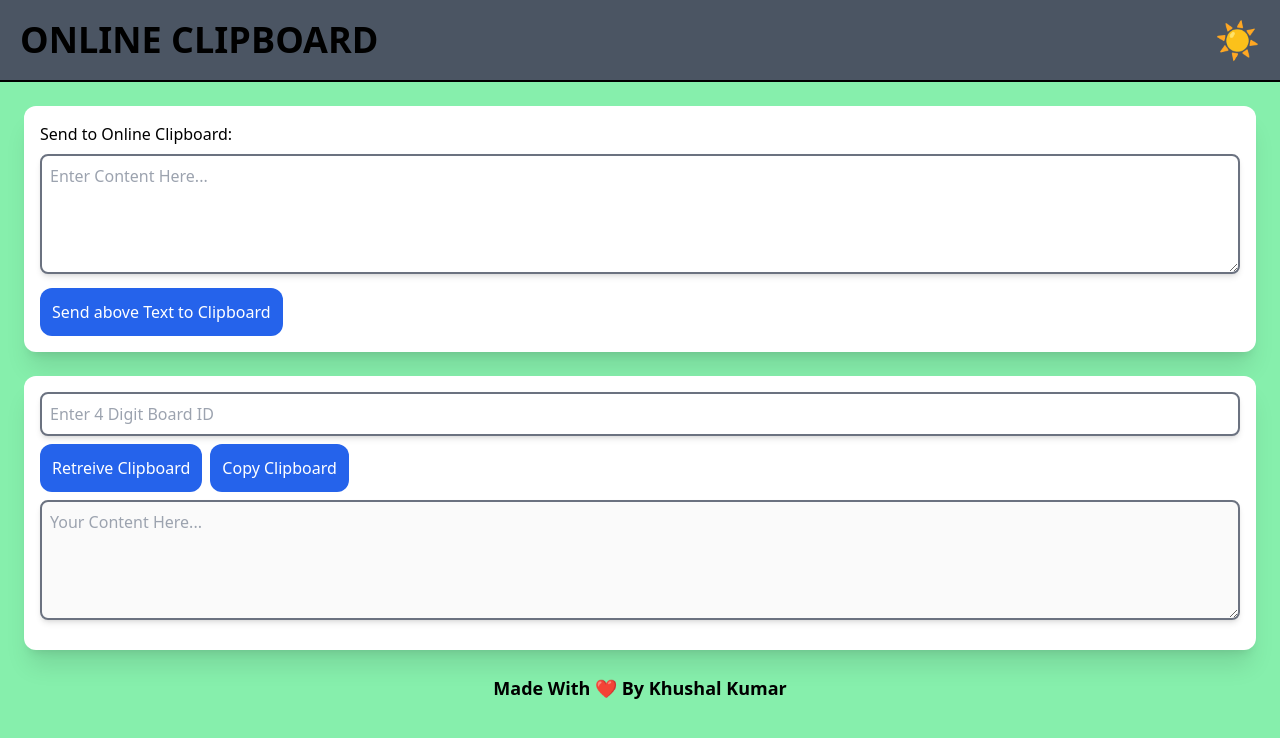
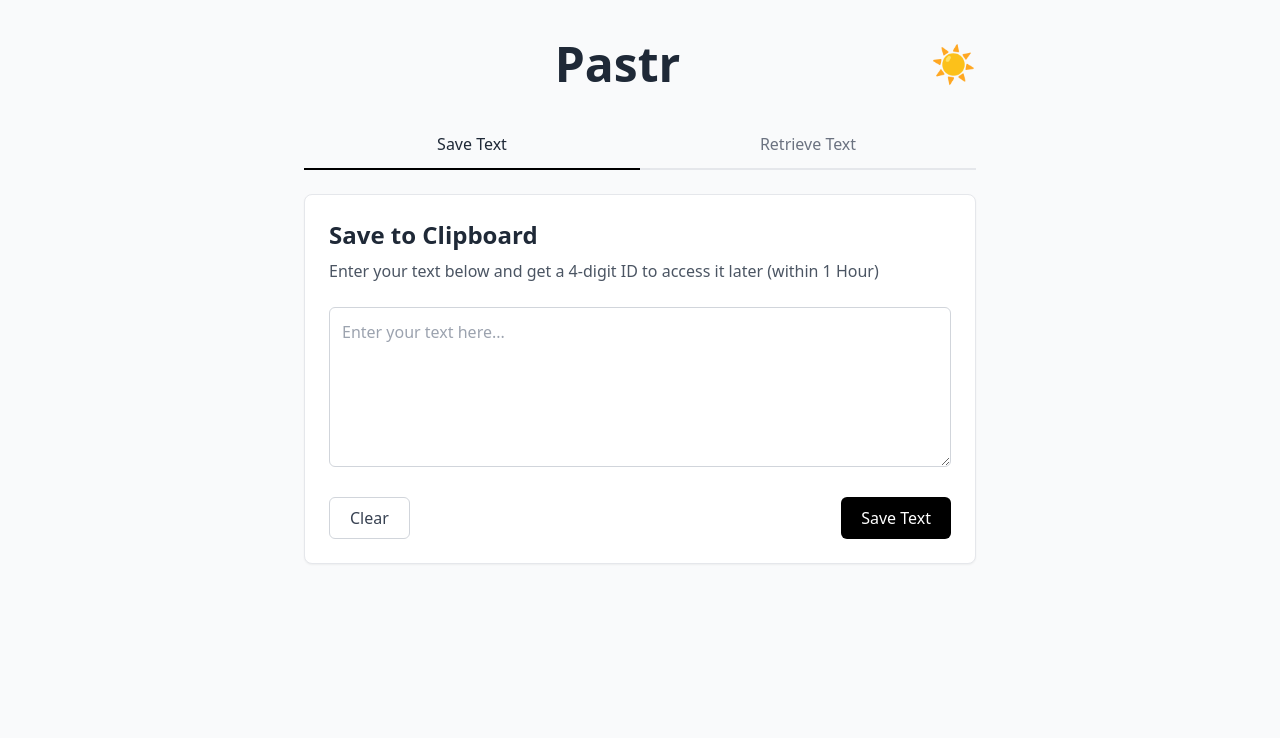
Before and after one commit to khushal0944/Pastr-Online_Clipboard, a React (Vite) app in the folder frontend/: page / in a window 1280 px wide. Shown: the top 738 px of the page. Built offline with nearby package versions, Linux system fonts and the light colour scheme.

Commit message:
changed frontend ui

```diff
--- a/frontend/src/App.tsx
+++ b/frontend/src/App.tsx
@@ -1,19 +1,20 @@
-import { useEffect, useState } from "react";
+import { useEffect, useRef, useState } from "react";
 import axios from "axios";
 import Toast from "typescript-toastify";
 import { ToastType } from "typescript-toastify/lib/type/type";
 
 const api = axios.create({
-	baseURL: "https://online-clipboard-99xm.onrender.com",
+	baseURL: "http://localhost:5000",
 });
 
 type ThemeType = "light" | "dark";
 
-const localTheme: ThemeType = JSON.parse(localStorage.getItem("theme")!) || "light";
+const localTheme: ThemeType =
+	JSON.parse(localStorage.getItem("theme")!) || "light";
 
 interface APIResponseType {
-    shortId: string,
-    content: string,
+	shortId: string;
+	content: string;
 }
 
 function showToast(toastMsg: string, type: ToastType) {
@@ -30,67 +31,217 @@ function showToast(toastMsg: string, type: ToastType) {
 	});
 }
 
-export default function App() {
+// export default function App() {
+// const [theme, setTheme] = useState<ThemeType>(localTheme);
+
+// useEffect(() => {
+//     const html = document.querySelector('html')
+//     if (html) {
+//         html?.classList.remove("light", "dark")
+//         html?.classList.add(theme)
+//     }
+//     localStorage.setItem("theme", JSON.stringify(theme));
+// }, [theme])
+
+// const [retrieveContent, setRetrieveContent] = useState<string>("");
+// const [retrieveId, setRetrieveId] = useState<string | null>(null);
+// const [content, setContent] = useState<string>("");
+// const [boardId, setBoardId] = useState<string | null>(null);
+
+// const handleContent = async () => {
+//     if (!content || content.trim() === "") {
+//         showToast("Invalid Content", "error");
+//         return;
+//     }
+//     try {
+
+//         const data = await api.post(('/api/v1/board'), {
+//             content
+//         })
+//         const filteredData: APIResponseType = data.data.uploadedDoc
+//         setBoardId(filteredData.shortId)
+//     } catch (error) {
+//         showToast("Data Uploding Error", "error")
+//     }
+// }
+
+// const handleRetrival = async () => {
+//     if (!retrieveId || retrieveId.length !== 4) {
+//         showToast("Invalid Board ID", "error")
+//         return;
+//     }
+//     try {
+//         const data = (await api.get(`/api/v1/board/${retrieveId}`)).data
+//         setRetrieveContent(data.content)
+//     } catch (error) {
+//         showToast("Board Not Found", "error")
+//     }
+// }
+
+// function copyRetrival() {
+//     if (!retrieveContent || retrieveContent.trim() === "") return;
+//     navigator.clipboard
+// 		.writeText(retrieveContent)
+// 		.then(() => showToast("Retrieve Text Copied Successfully", "success"));
+// }
+
+// 	return (
+// 		<div className="w-full min-h-screen bg-green-300 dark:bg-green-950 transition-colors pb-4 relative">
+// 			<div className=" text-4xl transition-colors bg-gray-600 dark:bg-gray-900  flex dark:border-white border-black border-b-2 p-5 items-center justify-between">
+// 				<h1 className="font-semibold uppercase dark:text-white">
+// 					Online ClipBoard
+// 				</h1>
+// <button
+// 	onClick={() =>
+// 		setTheme(theme === "light" ? "dark" : "light")
+// 	}
+// >
+// 	{theme === "light" ? "☀️" : "🌑"}
+// </button>
+// 			</div>
+// 			<div
+// 				id="board"
+// 				className="bg-white dark:bg-gray-800 dark:text-white shadow-xl p-4 m-6 rounded-xl"
+// 			>
+// 				<h1 className="mb-2">Send to Online Clipboard:</h1>
+// 				<textarea
+// 					className="w-full rounded-lg p-2 mb-2 focus:bg-gray-50 border-gray-500 dark:focus:bg-gray-700 outline-none dark:bg-gray-600 dark:placeholder:text-gray-200 focus:shadow focus:shadow-blue-500 border-2 shadow-md"
+// 					value={content}
+// 					onChange={(e) => setContent(e.target.value)}
+// 					placeholder="Enter Content Here..."
+// 				/>
+// 				<button
+// 					onClick={handleContent}
+// 					className="bg-blue-600 hover:bg-blue-800 p-3 rounded-xl text-white"
+// 				>
+// 					Send above Text to Clipboard
+// 				</button>
+// 				{boardId && (
+// 					<p className="mt-2 text-md">
+// 						ID for the above Board:{" "}
+// 						<span
+// 							onClick={() =>
+// 								navigator.clipboard
+// 									.writeText(boardId)
+// 									.then(() =>
+// 										showToast(
+// 											"ID Copied Successfully",
+// 											"success"
+// 										)
+// 									)
+// 							}
+// 							className="cursor-pointer border-black text-md border-b-2"
+// 						>
+// 							{boardId}
+// 						</span>
+// 					</p>
+// 				)}
+// 			</div>
+// 			<div className="bg-white shadow-xl p-4 m-6 rounded-xl dark:bg-gray-800 dark:text-white">
+// 				<input
+// 					type="number"
+// 					min={1000}
+// 					max={9999}
+// 					onChange={(e) => setRetrieveId(e.target.value)}
+// 					className="w-full rounded-lg p-2 mb-2 focus:bg-gray-50 outline-none dark:focus:bg-gray-700 dark:bg-gray-600 dark:placeholder:text-gray-200 border-gray-500  focus:shadow focus:shadow-blue-500 border-2 shadow-md"
+// 					placeholder="Enter 4 Digit Board ID"
+// 				/>
+// 				<button
+// 					onClick={handleRetrival}
+// 					className="bg-blue-600 hover:bg-blue-800 p-3 rounded-xl text-white"
+// 				>
+// 					Retreive Clipboard
+// 				</button>
+// 				<button
+// 					onClick={copyRetrival}
+// 					className="bg-blue-600 ml-2 hover:bg-blue-800 p-3 rounded-xl text-white"
+// 				>
+// 					Copy Clipboard
+// 				</button>
+// 				<textarea
+// 					disabled
+// 					className="w-full rounded-lg p-2 my-2 border-gray-500 outline-none dark:bg-gray-600 dark:placeholder:text-gray-200 focus:shadow focus:shadow-blue-500 border-2 shadow-md"
+// 					style={{ minHeight: "120px" }}
+// 					value={retrieveContent}
+// 					placeholder="Your Content Here..."
+// 				/>
+// 			</div>
+// 			<footer className="text-center text-lg dark:text-white font-semibold">
+// 				Made With ❤️ By Khushal Kumar
+// 			</footer>
+// 		</div>
+// 	);
+// }
+
+function App() {
 	const [theme, setTheme] = useState<ThemeType>(localTheme);
 
 	useEffect(() => {
-        const html = document.querySelector('html')
+		const html = document.querySelector("html");
 		if (html) {
-            html?.classList.remove("light", "dark")
-            html?.classList.add(theme)
+			html?.classList.remove("light", "dark");
+			html?.classList.add(theme);
 		}
 		localStorage.setItem("theme", JSON.stringify(theme));
-    }, [theme])
+	}, [theme]);
 
+    let prevContent = useRef<string>("");
+
+	const [tab, setTab] = useState<"save" | "retrieve">("save");
 	const [retrieveContent, setRetrieveContent] = useState<string>("");
 	const [retrieveId, setRetrieveId] = useState<string | null>(null);
 	const [content, setContent] = useState<string>("");
 	const [boardId, setBoardId] = useState<string | null>(null);
 
 	const handleContent = async () => {
+        if (prevContent.current === content) return;
 		if (!content || content.trim() === "") {
-            showToast("Invalid Content", "error");
+			showToast("Content Empty or Invalid", "error");
 			return;
 		}
 		try {
-
-            const data = await api.post(('/api/v1/board'), {
-                content
-            })
-            const filteredData: APIResponseType = data.data.uploadedDoc
-            setBoardId(filteredData.shortId)
+            prevContent.current = content
+            console.log("prevContent - ", prevContent);
+            console.log("content - ", content)
+			const data = await api.post("/api/v1/board", {
+				content,
+			});
+			const filteredData: APIResponseType = data.data.uploadedDoc;
+			setBoardId(filteredData.shortId);
 		} catch (error) {
-            showToast("Data Uploding Error", "error")
+			showToast("Data Uploding Error", "error");
 		}
-    }
+	};
 
 	const handleRetrival = async () => {
 		if (!retrieveId || retrieveId.length !== 4) {
-            showToast("Invalid Board ID", "error")
+			showToast("Invalid Board ID", "error");
 			return;
 		}
 		try {
-            const data = (await api.get(`/api/v1/board/${retrieveId}`)).data
-            setRetrieveContent(data.content)
+			const data = await api.get(`/api/v1/board/${retrieveId}`)
+			setRetrieveContent(data.data.content);
 		} catch (error) {
-            showToast("Board Not Found", "error")
+			showToast("Board Not Found", "error");
 		}
-    }
+	};
 
 	function copyRetrival() {
 		if (!retrieveContent || retrieveContent.trim() === "") return;
 		navigator.clipboard
 			.writeText(retrieveContent)
-			.then(() => showToast("Retrieve Text Copied Successfully", "success"));
+			.then(() =>
+				showToast("Retrieve Text Copied Successfully", "success")
+			);
 	}
 
 	return (
-		<div className="w-full min-h-screen bg-green-300 dark:bg-green-950 transition-colors pb-4 relative">
-			<div className=" text-4xl transition-colors bg-gray-600 dark:bg-gray-900  flex dark:border-white border-black border-b-2 p-5 items-center justify-between">
-				<h1 className="font-semibold uppercase dark:text-white">
-					Online ClipBoard
-				</h1>
+		<div className="bg-gray-50 min-h-screen transition-all dark:bg-gray-950 flex flex-col items-center py-10 px-4">
+			<div className="flex font-bold text-gray-800 w- justify-between mb-8 items-center w-full max-w-2xl">
+				<div></div>
+				<h1 className="text-5xl dark:text-white">Pastr</h1>
 				<button
+					className="text-4xl"
 					onClick={() =>
 						setTheme(theme === "light" ? "dark" : "light")
 					}
@@ -98,77 +249,214 @@ export default function App() {
 					{theme === "light" ? "☀️" : "🌑"}
 				</button>
 			</div>
+
+			<div className="flex w-full max-w-2xl mb-6">
+				<button
+					id="saveTab"
+					className={`${
+						tab === "save"
+							? "border-black text-gray-800 dark:border-white dark:text-white"
+							: "dark:border-gray-800 dark:text-gray-400 text-gray-500"
+					} flex-1 py-3 border-b-2 font-medium text-center transition-colors  hover:bg-white dark:hover:bg-gray-800`}
+					onClick={() => setTab("save")}
+				>
+					Save Text
+				</button>
+				<button
+					id="retrieveTab"
+					className={`${
+						tab === "retrieve"
+							? "border-black text-gray-800 dark:border-white dark:text-white"
+							: "dark:border-gray-800 dark:text-gray-400 text-gray-500"
+					} flex-1 py-3 border-b-2 font-medium transition-colors  text-center hover:bg-white dark:hover:bg-gray-800 `}
+					onClick={() => setTab("retrieve")}
+				>
+					Retrieve Text
+				</button>
+			</div>
+
+			{tab === "save" && (
+				<>
 					<div
-				id="board"
-				className="bg-white dark:bg-gray-800 dark:text-white shadow-xl p-4 m-6 rounded-xl"
+						id="saveForm"
+						className="bg-white dark:bg-gray-900 rounded-lg shadow-sm w-full max-w-2xl p-6 border border-gray-200 mb-6"
 					>
-				<h1 className="mb-2">Send to Online Clipboard:</h1>
+						<h2 className="text-2xl font-bold text-gray-800 dark:text-white mb-2">
+							Save to Clipboard
+						</h2>
+						<p className="text-gray-600 dark:text-gray-100 mb-6">
+							Enter your text below and get a 4-digit ID to access
+							it later (within 1 Hour)
+						</p>
+
+						<div className="mb-6">
 							<textarea
-					className="w-full rounded-lg p-2 mb-2 focus:bg-gray-50 border-gray-500 dark:focus:bg-gray-700 outline-none dark:bg-gray-600 dark:placeholder:text-gray-200 focus:shadow focus:shadow-blue-500 border-2 shadow-md"
+								className="w-full h-40 p-3 border dark:bg-gray-800 dark:text-white focus:dark:bg-gray-950 border-gray-300 rounded-md focus:outline-none focus:ring-1 focus:ring-gray-200"
+								placeholder="Enter your text here..."
+								value={content}
 								style={{ minHeight: "120px" }}
-					value={content}
 								onChange={(e) => setContent(e.target.value)}
-					placeholder="Enter Content Here..."
-				/>
+							></textarea>
+						</div>
+
+						<div className="flex justify-between">
+							<button
+								onClick={() => {setContent(""); setBoardId(null); prevContent.current = ""}}
+								className="px-5 py-2  dark:text-white  border border-gray-300 rounded-md text-gray-700 hover:bg-gray-100 dark:hover:bg-gray-700 transition-colors"
+							>
+								Clear
+							</button>
 							<button
 								onClick={handleContent}
-					className="bg-blue-600 hover:bg-blue-800 p-3 rounded-xl text-white"
+								className="px-5 py-2 bg-black text-white rounded-md hover:bg-gray-800 transition-colors"
 							>
-					Send above Text to Clipboard
+								Save Text
 							</button>
+						</div>
+					</div>
+
 					{boardId && (
-					<p className="mt-2 text-md">
-						ID for the above Board:{" "}
-						<span
-							onClick={() =>
-								navigator.clipboard
-									.writeText(boardId)
-									.then(() =>
+						<div
+							id="clipIdSection"
+							className="dark:bg-gray-900 bg-white rounded-lg shadow-sm w-full max-w-2xl p-6 border border-gray-200"
+						>
+							<h2 className="text-2xl font-bold dark:text-white text-gray-800 mb-2">
+								Your Clip ID
+							</h2>
+							<p className="text-gray-600 mb-6 dark:text-gray-200">
+								Use this ID to retrieve your text later
+							</p>
+
+							<div className="flex justify-center mb-6">
+								<div className="bg-gray-100 py-3 px-6 rounded-md">
+									<span className="text-3xl font-mono tracking-widest">
+										{boardId}
+									</span>
+								</div>
+							</div>
+
+							<div className="flex justify-center">
+								<button
+									onClick={() => {
 										showToast(
 											"ID Copied Successfully",
 											"success"
+										);
+										boardId
+											? navigator.clipboard.writeText(
+													boardId
 											  )
-									)
+											: "";
+									}}
+									className="px-5 py-2 bg-white border border-gray-300 rounded-md text-gray-700 hover:bg-gray-100 transition-colors flex items-center"
+								>
+									<svg
+										xmlns="http://www.w3.org/2000/svg"
+										className="h-5 w-5 mr-2"
+										fill="none"
+										viewBox="0 0 24 24"
+										stroke="currentColor"
+									>
+										<path
+											strokeLinecap="round"
+											strokeLinejoin="round"
+											strokeWidth="2"
+											d="M8 16H6a2 2 0 01-2-2V6a2 2 0 012-2h8a2 2 0 012 2v2m-6 12h8a2 2 0 002-2v-8a2 2 0 00-2-2h-8a2 2 0 00-2 2v8a2 2 0 002 2z"
+										/>
+									</svg>
+									Copy ID
+								</button>
+							</div>
+						</div>
+					)}
+				</>
+			)}
+
+			{tab === "retrieve" && (
+				<>
+					<div
+						id="retrieveForm"
+						className="bg-white rounded-lg shadow-sm w-full max-w-2xl dark:bg-gray-900 p-6 border border-gray-200 mb-6"
+					>
+						<h2 className="text-2xl font-bold dark:text-white text-gray-800 mb-2">
+							Retrieve Text
+						</h2>
+						<p className="text-gray-600 mb-6 dark:text-gray-200">
+							Enter the 4-digit ID to retrieve your saved text
+						</p>
+
+						<div className="flex mb-6">
+							<input
+								type="text"
+								className="flex-1 p-3 border dark:bg-gray-100 border-gray-300 rounded-l-md focus:outline-none focus:ring-2 focus:ring-gray-200 text-center text-xl font-mono"
+								placeholder="Enter Board ID to retrieve"
+								value={retrieveId || ""}
+								onChange={(e) =>
+									{setRetrieveId(
+										e.target.value
+											.replace(/[^0-9]/g, "")
+											.slice(0, 4)
+									);
+                                    setRetrieveContent("")}
 								}
-							className="cursor-pointer border-black text-md border-b-2"
-						>
-							{boardId}
-						</span>
-					</p>
-				)}
-			</div>
-			<div className="bg-white shadow-xl p-4 m-6 rounded-xl dark:bg-gray-800 dark:text-white">
-				<input
-					type="number"
-					min={1000}
-					max={9999}
-					onChange={(e) => setRetrieveId(e.target.value)}
-					className="w-full rounded-lg p-2 mb-2 focus:bg-gray-50 outline-none dark:focus:bg-gray-700 dark:bg-gray-600 dark:placeholder:text-gray-200 border-gray-500  focus:shadow focus:shadow-blue-500 border-2 shadow-md"
-					placeholder="Enter 4 Digit Board ID"
 							/>
 							<button
+								className="px-6 py-2 bg-black text-white rounded-r-md hover:bg-gray-800 transition-colors"
 								onClick={handleRetrival}
-					className="bg-blue-600 hover:bg-blue-800 p-3 rounded-xl text-white"
 							>
-					Retreive Clipboard
+								Retrieve
 							</button>
+						</div>
+					</div>
+
+					{retrieveContent && (
+						<div
+							id="retrievedTextSection"
+							className="bg-white rounded-lg dark:bg-gray-900 shadow-sm w-full max-w-2xl p-6 border border-gray-200"
+						>
+							<h2 className="text-2xl dark:text-white font-bold text-gray-800 mb-2">
+								Retrieved Text
+							</h2>
+							<p className="text-gray-600 mb-6  dark:text-gray-200">
+								Here's the text associated with ID: {retrieveId}
+							</p>
+
+							<textarea
+								disabled
+								className="w-full h-40 p-3 border border-gray-300 dark:bg-gray-800 dark:text-white rounded-md focus:outline-none focus:ring-2 focus:ring-gray-200"
+								placeholder="Enter your text here..."
+								value={retrieveContent}
+								style={{ minHeight: "50px" }}
+							></textarea>
+
+							<div className="flex justify-end">
 								<button
 									onClick={copyRetrival}
-					className="bg-blue-600 ml-2 hover:bg-blue-800 p-3 rounded-xl text-white"
+									className="px-5 py-2 bg-white border border-gray-300 rounded-md text-gray-700 hover:bg-gray-100 transition-colors flex items-center"
 								>
-					Copy Clipboard
+									<svg
+										xmlns="http://www.w3.org/2000/svg"
+										className="h-5 w-5 mr-2"
+										fill="none"
+										viewBox="0 0 24 24"
+										stroke="currentColor"
+									>
+										<path
+											strokeLinecap="round"
+											strokeLinejoin="round"
+											strokeWidth="2"
+											d="M8 16H6a2 2 0 01-2-2V6a2 2 0 012-2h8a2 2 0 012 2v2m-6 12h8a2 2 0 002-2v-8a2 2 0 00-2-2h-8a2 2 0 00-2 2v8a2 2 0 002 2z"
+										/>
+									</svg>
+									Copy Text
 								</button>
-				<textarea
-					disabled
-					className="w-full rounded-lg p-2 my-2 border-gray-500 outline-none dark:bg-gray-600 dark:placeholder:text-gray-200 focus:shadow focus:shadow-blue-500 border-2 shadow-md"
-					style={{ minHeight: "120px" }}
-					value={retrieveContent}
-					placeholder="Your Content Here..."
-				/>
 							</div>
-			<footer className="text-center text-lg dark:text-white font-semibold">
-				Made With ❤️ By Khushal Kumar
-			</footer>
+						</div>
+					)}
+				</>
+			)}
 		</div>
 	);
 }
+
+export default App;
```
Lines whose indentation alone changed are shown as unchanged.
